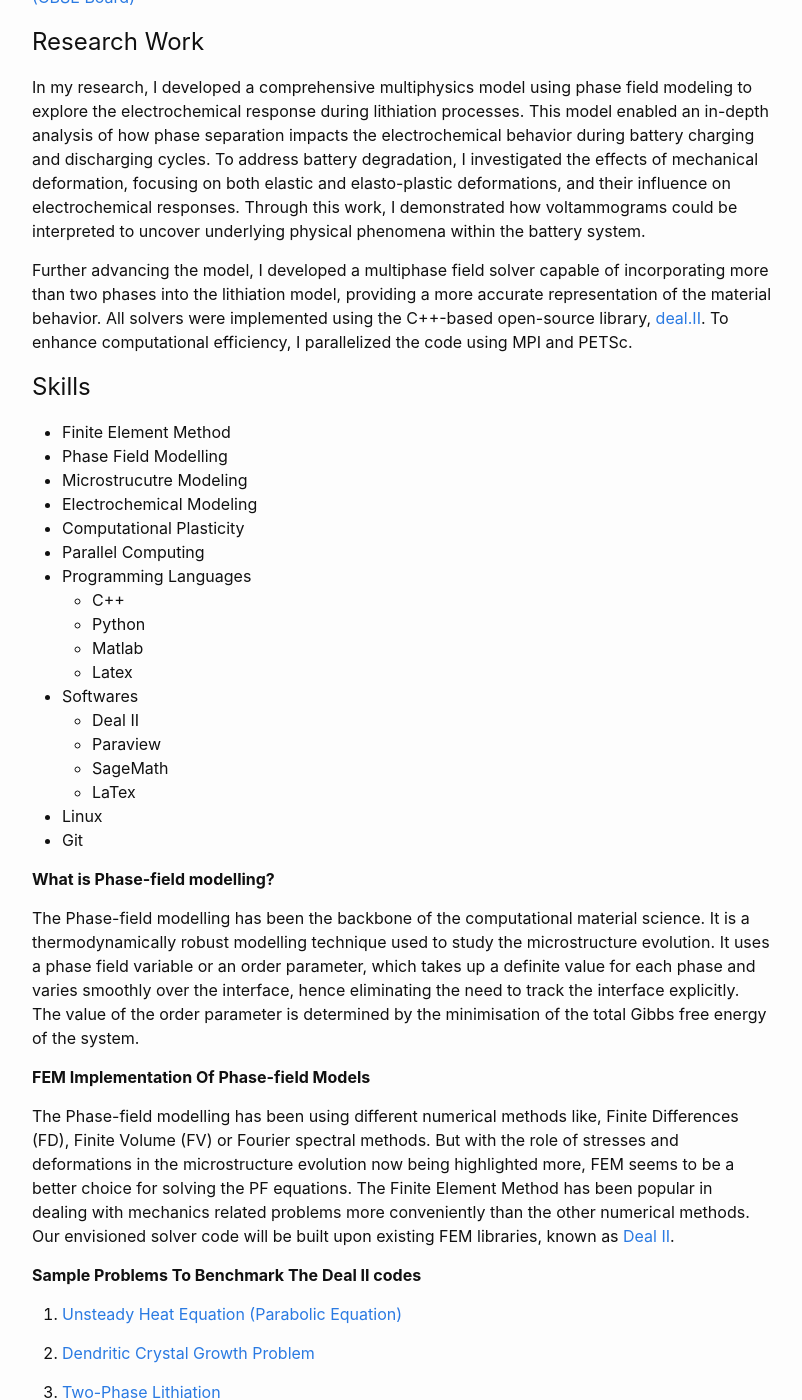
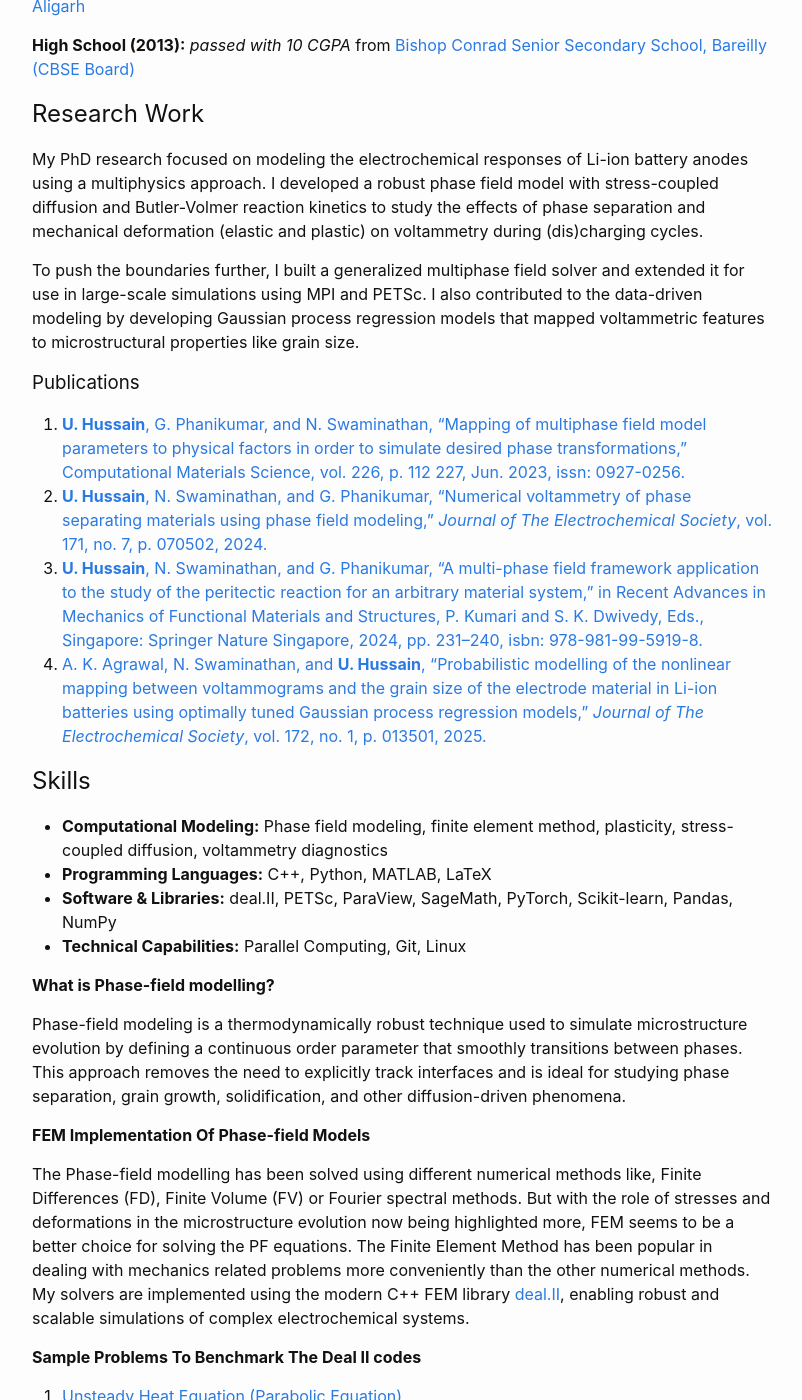
Before and after one commit to umairhussaincmm/umairhussaincmm.github.io, a Jekyll site: the page built from index.markdown, in a window 1280 px wide and 1400 px high, scrolled down 1078 px. Shown: the whole window, without its empty margins (238-1040 px from the left). Built offline with Jekyll 4.4.1, drawn with Linux system fonts in a browser that asks for light colours; some of the changed text lies outside the part shown.

Commit message:
Update index.markdown

```diff
--- a/index.markdown
+++ b/index.markdown
@@ -9,55 +9,46 @@ Welcome to Umair Hussain's personal page!
 ![Umair Hussain](/images/dp.jpg)
 
 ## About
-I am a PhD scholar at IIT Madras, working in the area of computational mechanics & materials modeling. My area of expertise includes phase field modeling, finite element method, computational plasticity and electrochemical modeling. I am also proficient in an open-source FEM library, deal.II.
+I am a data scientist with a PhD in computational mechanics, applying data science methods to physics-informed problems. My work leverages a strong foundation in electrochemical modeling, physical simulations, and numerical methods to develop interpretable and efficient solutions for scientific and engineering applications. I specialize in combining data-driven approaches with physics-based modeling, particularly in the context of Li-ion battery systems. I am also proficient in the open-source FEM library [deal.II](https://www.dealii.org/), and have contributed a standalone code to the [deal.II code gallery](https://www.dealii.org/current/doxygen/deal.II/code_gallery_Crystal_Growth_Phase_Field_Model.html).
 
 ## Educational Background
-**Direct Ph.D. (M.S.+Ph.D.) (Started in 2019):** at [Indian Institute of Technology Madras, Chennai](https://mech.iitm.ac.in/meiitm/)
+**Direct Ph.D. (M.S.+Ph.D.) (2019-2025):** at [Indian Institute of Technology Madras, Chennai](https://mech.iitm.ac.in/meiitm/)
 
-**Bachelor of Technology in Mechanical Engineering (2019):** *passed with 9.66 CPI* from [Jamia Millia Islamia, New Delhi](https://www.jmi.ac.in/mechanical)
+**Bachelor of Technology in Mechanical Engineering (2015-2019):** *passed with 9.66 CPI* from [Jamia Millia Islamia, New Delhi](https://www.jmi.ac.in/mechanical)
 
 **Intermediate (2015):** *passed with 88.4% of marks* from [Senior Secondary School (Boys), AMU, Aligarh](https://www.amu.ac.in/schools/saiyyid-hamid-senior-secondary-school-boys/home-page)
 
 **High School (2013):** *passed with 10 CGPA* from [Bishop Conrad Senior Secondary School, Bareilly (CBSE Board)](https://bcsbareilly.com/)
 
 ## Research Work
-In my research, I developed a comprehensive multiphysics model using phase field modeling to explore the electrochemical response during lithiation processes. This model enabled an in-depth analysis of how phase separation impacts the electrochemical behavior during battery charging and discharging cycles. To address battery degradation, I investigated the effects of mechanical deformation, focusing on both elastic and elasto-plastic deformations, and their influence on electrochemical responses. Through this work, I demonstrated how voltammograms could be interpreted to uncover underlying physical phenomena within the battery system.
+My PhD research focused on modeling the electrochemical responses of Li-ion battery anodes using a multiphysics approach. I developed a robust phase field model with stress-coupled diffusion and Butler-Volmer reaction kinetics to study the effects of phase separation and mechanical deformation (elastic and plastic) on voltammetry during (dis)charging cycles.
 
-Further advancing the model, I developed a multiphase field solver capable of incorporating more than two phases into the lithiation model, providing a more accurate representation of the material behavior. All solvers were implemented using the C++-based open-source library, [deal.II](https://www.dealii.org/). To enhance computational efficiency, I parallelized the code using MPI and PETSc.
+To push the boundaries further, I built a generalized multiphase field solver and extended it for use in large-scale simulations using MPI and PETSc. I also contributed to the data-driven modeling by developing Gaussian process regression models that mapped voltammetric features to microstructural properties like grain size.
+
+### Publications
+1. [**U. Hussain**, G. Phanikumar, and N. Swaminathan, “Mapping of multiphase field model parameters to physical factors in order to simulate desired phase transformations,” Computational Materials Science, vol. 226, p. 112 227, Jun. 2023, issn: 0927-0256.](https://doi.org/10.1016/J.COMMATSCI.2023.112227)
+2. [**U. Hussain**, N. Swaminathan, and G. Phanikumar, “Numerical voltammetry of phase separating materials using phase field modeling,” *Journal of The Electrochemical Society*, vol. 171, no. 7, p. 070502, 2024.](https://doi.org/10.1149/1945-7111/ad59cc)
+3. [**U. Hussain**, N. Swaminathan, and G. Phanikumar, “A multi-phase field framework application to the study of the peritectic reaction for an arbitrary material system,” in Recent Advances in Mechanics of Functional Materials and Structures, P. Kumari and S. K. Dwivedy, Eds., Singapore: Springer Nature Singapore, 2024, pp. 231–240, isbn: 978-981-99-5919-8.](https://doi.org/10.1007/978-981-99-5919-8_20)
+4. [A. K. Agrawal, N. Swaminathan, and **U. Hussain**, “Probabilistic modelling of the nonlinear mapping between voltammograms and the grain size of the electrode material in Li-ion batteries using optimally tuned Gaussian process regression models,” *Journal of The Electrochemical Society*, vol. 172, no. 1, p. 013501, 2025.](https://doi.org/10.1149/1945-7111/ada0b6)
+
+
 
 ## Skills
-- Finite Element Method
-- Phase Field Modelling
-- Microstrucutre Modeling
-- Electrochemical Modeling
-- Computational Plasticity
-- Parallel Computing
-- Programming Languages
-  - C++
-  - Python
-  - Matlab
-  - Latex
-- Softwares
-  - Deal II
-  - Paraview
-  - SageMath
-  - LaTex
-- Linux
-- Git
+- **Computational Modeling:** Phase field modeling, finite element method, plasticity, stress-coupled diffusion, voltammetry diagnostics
+- **Programming Languages:** C++, Python, MATLAB, LaTeX
+- **Software & Libraries:** deal.II, PETSc, ParaView, SageMath, PyTorch, Scikit-learn, Pandas, NumPy
+- **Technical Capabilities:** Parallel Computing, Git, Linux
 
 **What is Phase-field modelling?**
 
-The Phase-field modelling has been the backbone of the computational material science. It is a thermodynamically robust modelling technique used to study
-the microstructure evolution. It uses a phase field variable or an order parameter, which takes up a definite value for each phase and varies smoothly over the interface, hence
-eliminating the need to track the interface explicitly. The value of the order parameter is determined by the minimisation of the total Gibbs free energy of
-the system.
+Phase-field modeling is a thermodynamically robust technique used to simulate microstructure evolution by defining a continuous order parameter that smoothly transitions between phases. This approach removes the need to explicitly track interfaces and is ideal for studying phase separation, grain growth, solidification, and other diffusion-driven phenomena.
+
 
 **FEM Implementation Of Phase-field Models**
 
-The Phase-field modelling has been using different numerical methods like, Finite Differences (FD), Finite Volume (FV) or Fourier spectral methods. But with
+The Phase-field modelling has been solved using different numerical methods like, Finite Differences (FD), Finite Volume (FV) or Fourier spectral methods. But with
 the role of stresses and deformations in the microstructure evolution now being highlighted more, FEM seems to be a better choice for solving the PF equations.
-The Finite Element Method has been popular in dealing with mechanics related problems more conveniently than the other numerical methods. Our envisioned solver code
-will be built upon existing FEM libraries, known as [Deal II](https://www.dealii.org/).
+The Finite Element Method has been popular in dealing with mechanics related problems more conveniently than the other numerical methods. My solvers are implemented using the modern C++ FEM library [deal.II](https://www.dealii.org/), enabling robust and scalable simulations of complex electrochemical systems.
 
 **Sample Problems To Benchmark The Deal II codes**
 
```
